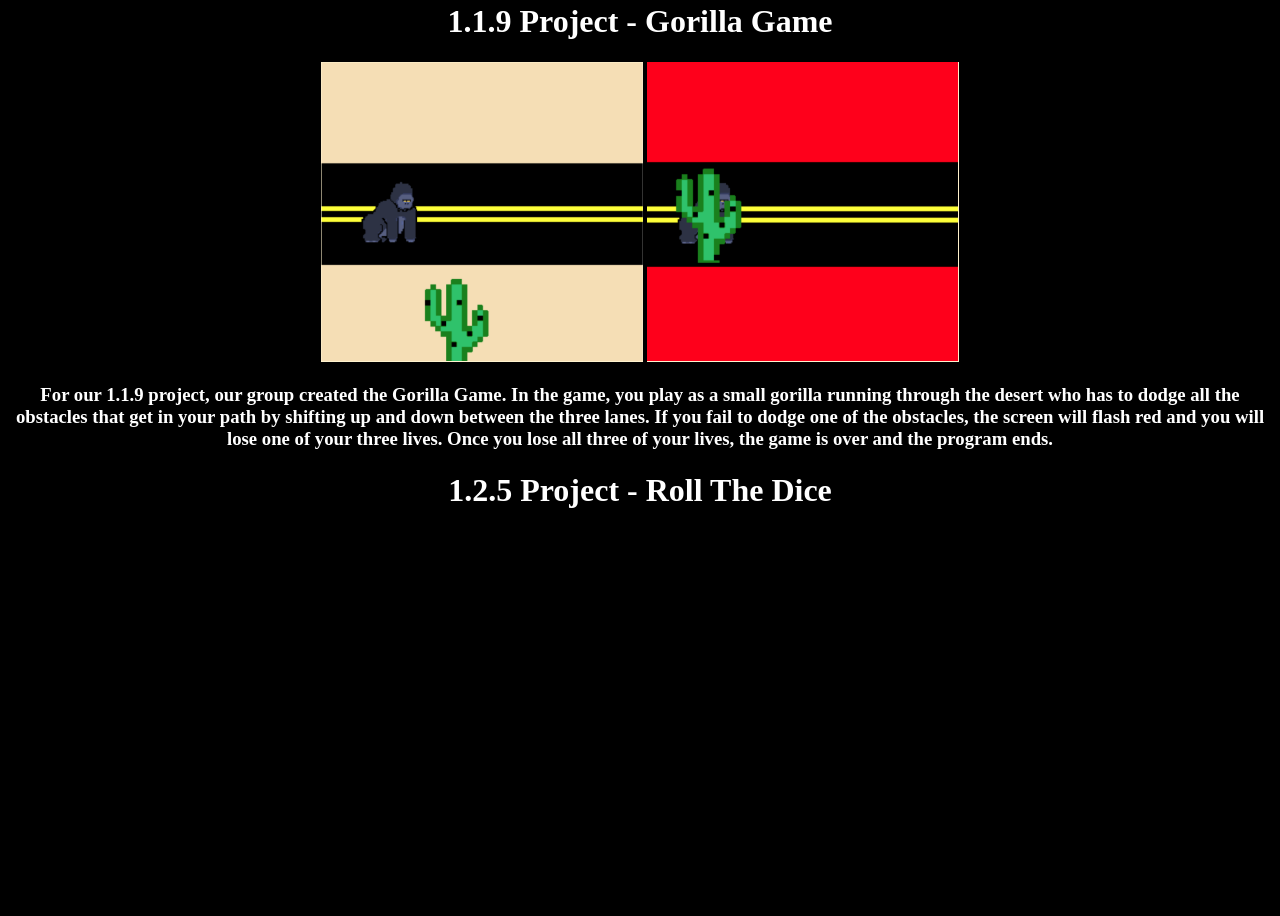
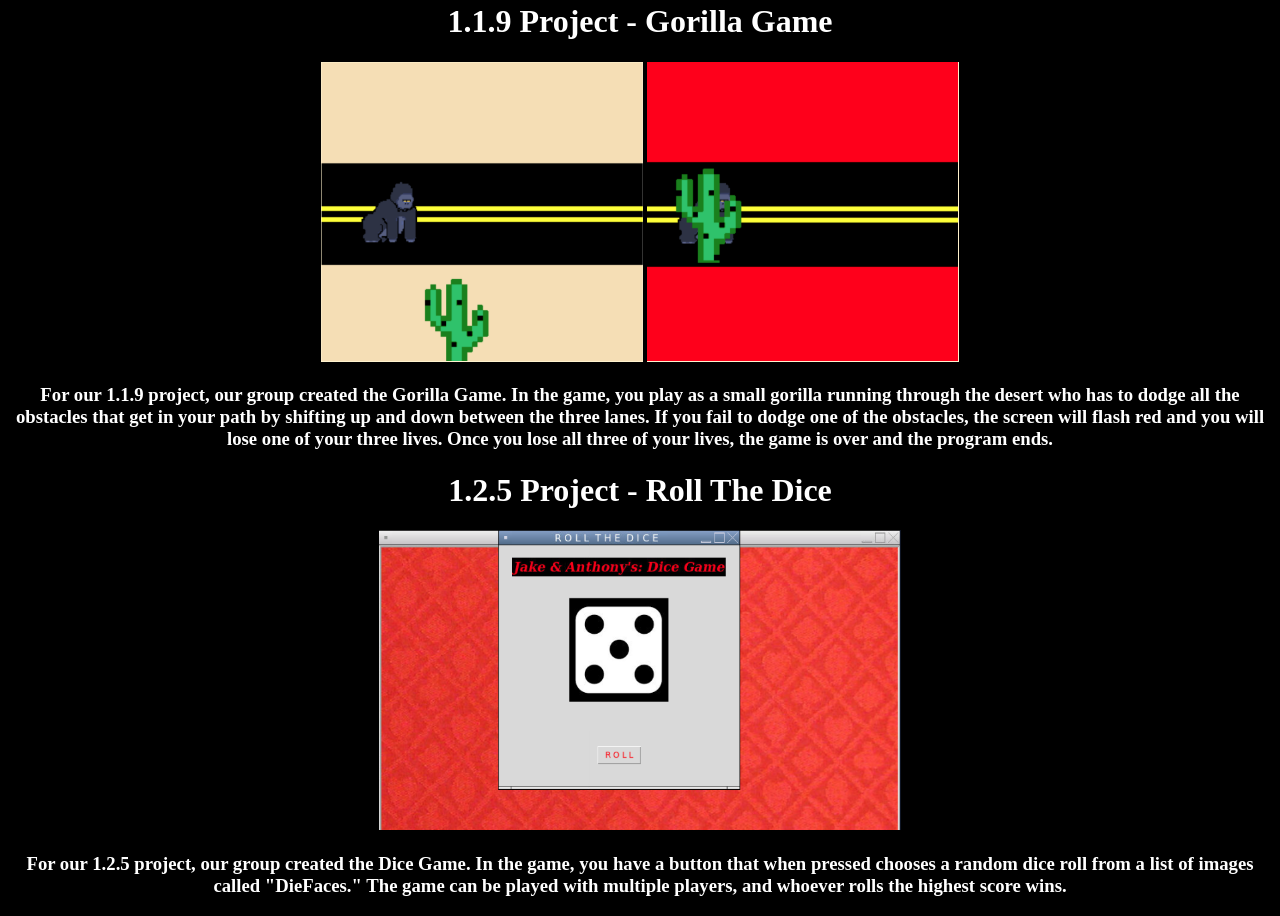
Before and after one commit to Jahmon99/Website, a plain HTML site: page portfolio.html in a window 1280 px wide. Shown: the part 144-1060 px from the top of the page. Before the commit the page ends 800 px from the top, so only its background shows below. Drawn offline with Linux system fonts and the light colour scheme.

Commit message:
Update portfolio.html

```diff
--- a/portfolio.html
+++ b/portfolio.html
@@ -17,3 +17,5 @@
 
 
     <h1 style="color:white;">1.2.5 Project - Roll The Dice</h1>
+    <img src="images/Dice Game.png" height="300">
+    <h3 style="color:white;">For our 1.2.5 project, our group created the Dice Game. In the game, you have a button that when pressed chooses a random dice roll from a list of images called "DieFaces." The game can be played with multiple players, and whoever rolls the highest score wins. </h3>
```
